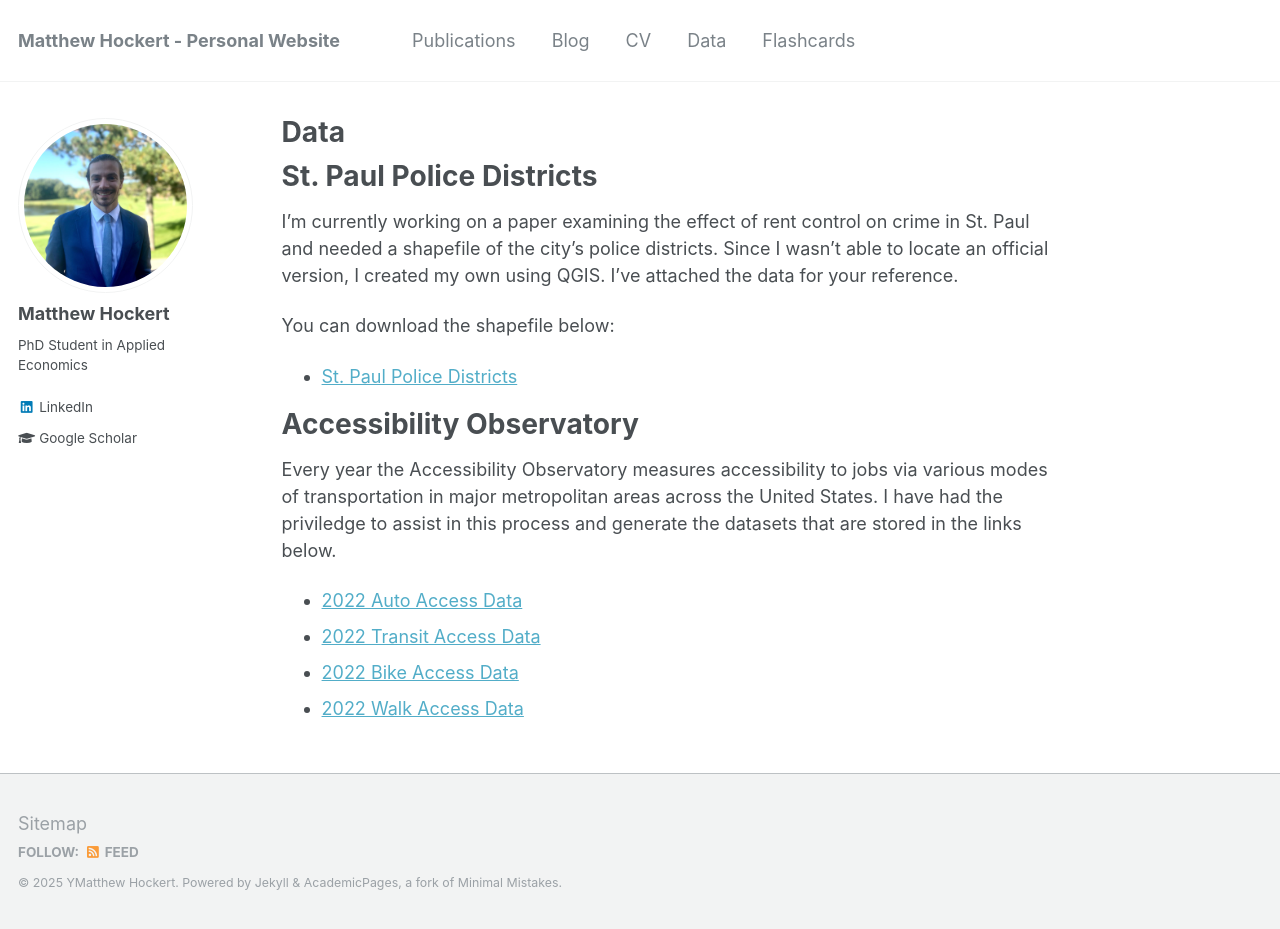
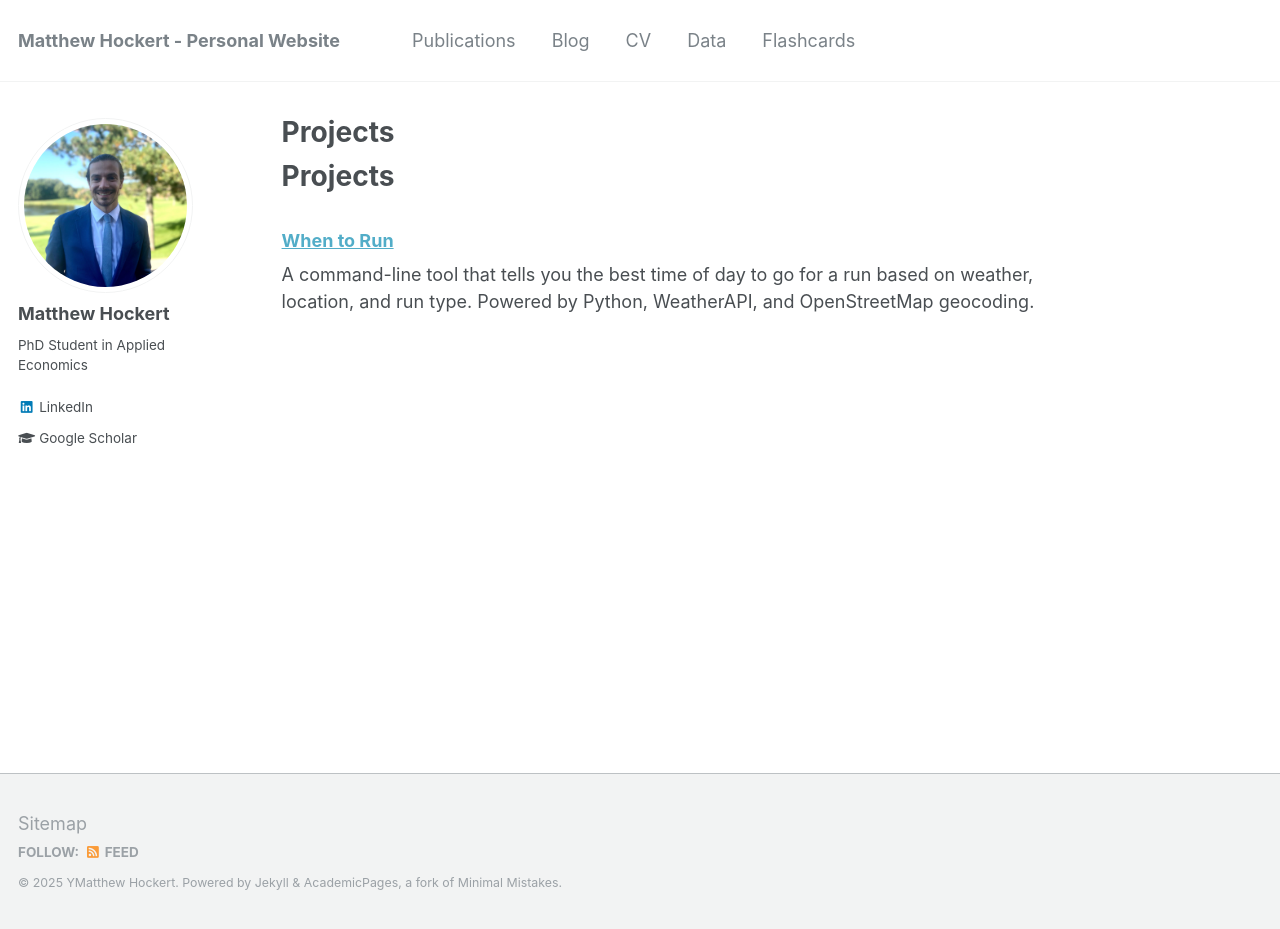
Before and after one commit to MatthewHockert/MatthewHockert.github.io, a Jekyll site: the page built from _pages/Projects.md, in a window 1280 px wide and 929 px high. Built offline with Jekyll 4.4.1, drawn with Linux system fonts in a browser that asks for light colours.

Commit message:
correcting naming

```diff
--- a/_pages/Projects.md
+++ b/_pages/Projects.md
@@ -1,22 +1,11 @@
 ---
+title: "Projects"
+permalink: /projects/
 layout: single
-title: "Data"
-permalink: /data/
+author_profile: true
 ---
 
-# St. Paul Police Districts
-I’m currently working on a paper examining the effect of rent control on crime in St. Paul and needed a shapefile of the city’s police districts. Since I wasn’t able to locate an official version, I created my own using QGIS. I’ve attached the data for your reference.
+# Projects
 
-You can download the shapefile below:
-
-- [St. Paul Police Districts](/files/St Paul Police Districts.zip)
-
-
-
-# Accessibility Observatory
-Every year the Accessibility Observatory measures accessibility to jobs via various modes of transportation in major metropolitan areas across the United States. I have had the priviledge to assist in this process and generate  the datasets that are stored in the links below.
-
-- [2022 Auto Access Data](https://doi.org/10.13020/am7b-3n80)
-- [2022 Transit Access Data](https://doi.org/10.13020/gjp7-4y32)
-- [2022 Bike Access Data](https://doi.org/10.13020/3ycv-xz54)
-- [2022 Walk Access Data](https://doi.org/10.13020/6gaw-eq63)
+### [When to Run](https://github.com/MatthewHockert/when_to_run)
+A command-line tool that tells you the best time of day to go for a run based on weather, location, and run type. Powered by Python, WeatherAPI, and OpenStreetMap geocoding.
```
